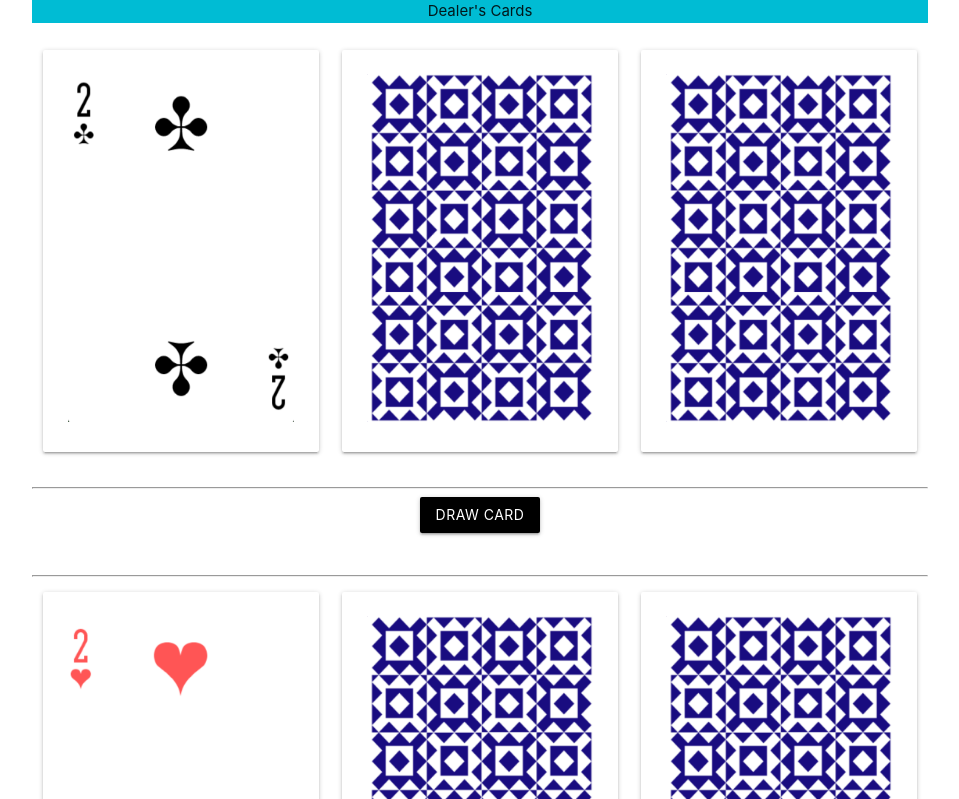
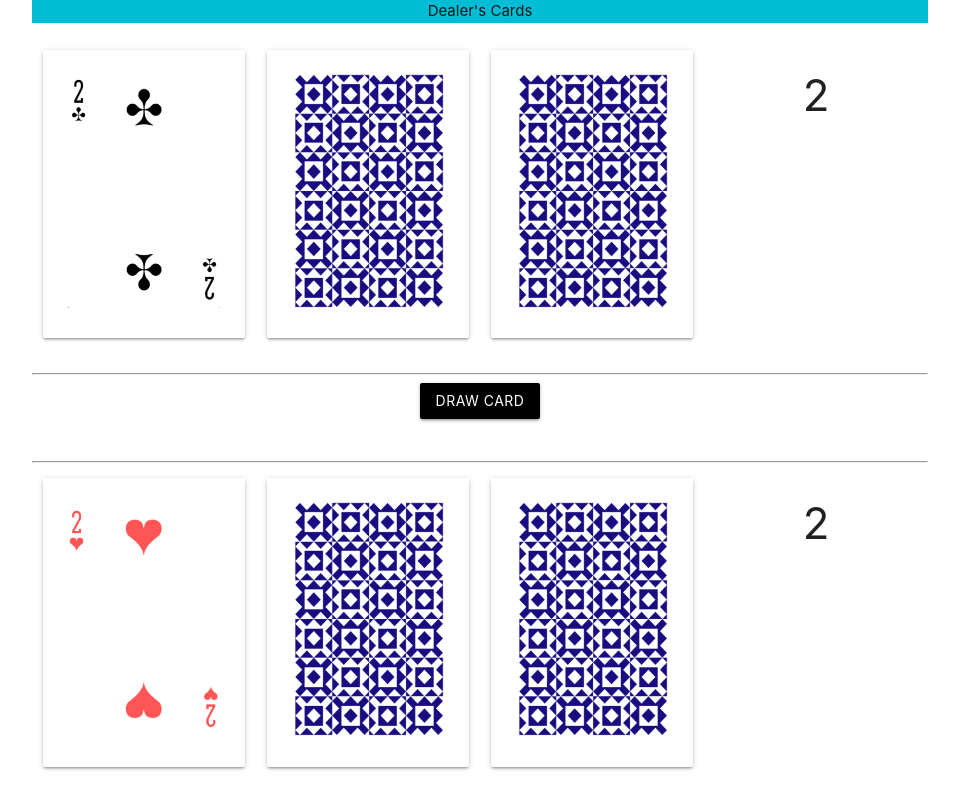
Before and after one commit to stevenckwong/js_cardgame, a plain HTML site: page index.html in a window 1280 px wide. Both pictures are taken after a click on the link "DRAW CARD". Shown: the top 799 px of the page, without its empty margins (160-1119 px from the left). Drawn offline with nearby package versions, Linux system fonts and the light colour scheme.

Commit message:
Added a Totals Column to show card totals

```diff
--- a/app.js
+++ b/app.js
@@ -1,6 +1,10 @@
 var currentCard = 0;
 let cardDeck = initCardDeck()
 let drawnCards = [];
+let dealerCards = [];
+let playerCards = [];
+let currentDealerTotal = 0;
+let currentPlayerTotal = 0;
 startGame();
 displayGameHistory();
 // const containerPanel = document.querySelector('.container');
@@ -131,15 +135,24 @@ function drawCard(){
 function startGame(e) {
   const cardDimensions = getCardHeightAndWidth();
 
-  const cardBackHTML = `<img class="card-image" src="cards/00-back.png" width="${cardDimensions[1]}" height="${cardDimensions[0]}"/>`;
+  // const cardBackHTML = `<img class="card-image" src="cards/00-back.png" width="${cardDimensions[1]}" height="${cardDimensions[0]}"/>`;
+  const cardBackImageSrc = 'cards/00-back.png';
 
   // re initialise the deck
   drawnCards = [];
+  dealerCards = [];
+  playerCards = [];
   currentCard = 0;
-  const displayCards = document.querySelectorAll('.card-content');
+  const displayCards = document.querySelectorAll('.card-image');
+  const dealerTotalCard = document.querySelector('.dealer-total');
+  const playerTotalCard = document.querySelector('.player-total');
+  dealerTotalCard.textContent = 0;
+  playerTotalCard.textContent = 0;
 
   for (let i = 0; i < 6; i++) {
-    displayCards[i].innerHTML = cardBackHTML;
+    displayCards[i].setAttribute('src',cardBackImageSrc);
+    displayCards[i].setAttribute('width',cardDimensions[1]);
+    displayCards[i].setAttribute('height',cardDimensions[0]);
   }
 
   // Change button functionality to draw new cards.
@@ -153,6 +166,31 @@ function startGame(e) {
 
 }
 
+// get the total of the current cards for dealer and player.
+// returns an array with first element being dealer total and second element player total
+function getDealerPlayerTotals()  {
+  // Total up dealer cards - the first 3 of the array
+  let dealerTotal = 0;
+  for (let i = 0; i < dealerCards.length; i++) {
+    // dealerTotal = dealerTotal + parseInt(displayCards[i].innerText);
+    // dealerCards.push(displayCards[i].innerText);
+    let cardValue = dealerCards[i];
+    dealerTotal = dealerTotal + cardValue;
+    // console.log(displayCards[i].innerText);
+  }
+  // console.log(dealerTotal)
+
+  // Total up player cards
+  let playerTotal = 0;
+  for (let i = 0; i < playerCards.length; i++) {
+    let pCardValue = playerCards[i]
+    playerTotal = playerTotal + pCardValue;
+  }
+
+  return [dealerTotal,playerTotal];
+}
+
+
 function getWinner() {
   let games = localStorage.getItem('games');
   let gamesArr;
@@ -162,48 +200,28 @@ function getWinner() {
     gamesArr = JSON.parse(games);
   }
 
-  const displayCards = document.querySelectorAll('.card-content');
-
-  // Total up dealer cards - the first 3 of the array
-  let dealerTotal = 0;
-  const dealerCards = []
-  for (let i = 0; i < 3; i++) {
-    // dealerTotal = dealerTotal + parseInt(displayCards[i].innerText);
-    // dealerCards.push(displayCards[i].innerText);
-    let cardValue = displayCards[i].getAttribute('cardValue');
-    dealerTotal = dealerTotal + parseInt(cardValue);
-    dealerCards.push(cardValue);
-    // console.log(displayCards[i].innerText);
-  }
-  // console.log(dealerTotal)
-
-  // Total up player cards
-  let playerTotal = 0;
-  const playerCards = [];
-  for (let i = 3; i < 6; i++) {
-    let pCardValue = displayCards[i].getAttribute('cardValue');
-    // playerTotal = playerTotal + parseInt(displayCards[i].innerText);
-    // playerCards.push(displayCards[i].innerText);
-    playerTotal = playerTotal + parseInt(pCardValue);
-    playerCards.push(pCardValue);
-  }
-
+  const totals = getDealerPlayerTotals();
+  const dealerTotal = totals[0];
+  const playerTotal = totals[1];
   let winningMessage = '';
   let winner;
+  const winnerPanel = document.getElementById('winnerPanel');
+
   if (dealerTotal > playerTotal) {
     winningMessage = `Dealer Wins! : ${dealerTotal} vs ${playerTotal}`;
     winner = 'Dealer'
   } else if (playerTotal > dealerTotal) {
     winningMessage = `Player Wins! : ${playerTotal} vs ${dealerTotal}`;
-    winner = 'Player'
-  } else {
+    winner = 'Player';
+} else {
     winningMessage = `Its a Draw! : ${playerTotal} vs ${dealerTotal}`;
     winner = 'Draw'
   }
 
-  const winnerPanel = document.getElementById('winnerPanel');
   winnerPanel.innerText = winningMessage;
   winnerPanel.style.display = 'inline-block'
+
+
 
   let currentGame = {
     'dealercards': dealerCards,
@@ -225,6 +243,11 @@ function drawCardClick(e) {
   const dealerCard = cards[0];
   const playerCard = cards[1];
 
+  dealerCards.push(dealerCard.value);
+  playerCards.push(playerCard.value);
+
+  let totals = getDealerPlayerTotals();
+
   // this should return the 6 displayed cards in an array. first 3 would be the dealer cards. next 3 would be the player cards
   const displayCards = document.querySelectorAll('.card-content');
   const cardDimensions = getCardHeightAndWidth();
@@ -238,6 +261,11 @@ function drawCardClick(e) {
   // displayCards[currentCard-1+3].innerText = playerCard.value;
   displayCards[currentCard-1+3].innerHTML = `<img class="card-image" src=cards/${playerCard.name}.png width="${cardDimensions[1]}px" height="${cardDimensions[0]}px" />`;
   displayCards[currentCard-1+3].setAttribute('cardValue',playerCard.value);
+
+  const dealerTotalCard = document.querySelector('.dealer-total');
+  const playerTotalCard = document.querySelector('.player-total');
+  dealerTotalCard.textContent = totals[0];
+  playerTotalCard.textContent = totals[1];
 
   // if this is the 3rd card drawn, get the winner, and change option to clear deck and start new game
   if (currentCard === 3) {
@@ -258,7 +286,7 @@ function getCardHeightAndWidth() {
   const cardHeight = card.clientHeight;
   const cardWidth = card.clientWidth;
 
-  const imgWidth = cardWidth - 50 // allow for 25px margin on left and right.
+  const imgWidth = cardWidth- 50 // allow for 25px margin on left and right.
   const imgHeight = imgWidth/0.65 * 1;
 
   return [imgHeight, imgWidth];
--- a/index.html
+++ b/index.html
@@ -16,20 +16,23 @@
   <div class="container">
     <div class="row cyan center">Dealer's Cards</div>
     <div class="row" id="dealer-row">
-      <div class="col s4" id="dealer-col-1">
+      <div class="col s3" id="dealer-col-1">
         <div class="card" id="dealer-card-1">
           <div class="card-content center" cardValue="0"><img class="card-image" src="cards/00-back.png" width="80" height="120px"/></div>
         </div>
       </div>
-      <div class="col s4" id="dealer-col-2">
+      <div class="col s3" id="dealer-col-2">
           <div class="card" id="dealer-card-2">
               <div class="card-content center" cardValue="0"><img class="card-image" src="cards/00-back.png" width="80" height="120px"/></div>
           </div>
       </div>
-      <div class="col s4" id="dealer-col-3">
+      <div class="col s3" id="dealer-col-3">
           <div class="card" id="dealer-card-3">
               <div class="card-content center" cardValue="0"><img class="card-image" src="cards/00-back.png" width="80" height="120px"/></div>
           </div>
+      </div>
+      <div class="col s3" id="dealer-col-4">
+        <div class="center"><h3 class="dealer-total">0</h3></div>
       </div>
     </div>
     <hr>
@@ -40,23 +43,26 @@
     </div>
     <hr>
     <div class="row" id="player-row">
-      <div class="col s4" id="player-col-1">
+      <div class="col s3" id="player-col-1">
         <div class="card" id="player-card-1">
             <div class="card-content center" cardValue="0"><img class="card-image" src="cards/00-back.png" width="80" height="120px"/></div>
           </div>
         </div>
-      <div class="col s4" id="player-col-2">
+      <div class="col s3" id="player-col-2">
         <div class="card" id="player-card-2">
-          <div class="card-content center"cardValue="0"><img class="card-image" src="cards/00-back.png" width="80" height="120px"/></div>
+          <div class="card-content center" cardValue="0"><img class="card-image" src="cards/00-back.png" width="80" height="120px"/></div>
         </div>
       </div>
-      <div class="col s4" id="player-col-3">
-          <div class="card" id="player-card-3">
-              <div class="card-content center" cardValue="0"><img class="card-image" src="cards/00-back.png" width="80" height="120px"/></div>
-            </div>
-          </div>
+      <div class="col s3" id="player-col-3">
+        <div class="card" id="player-card-3">
+            <div class="card-content center" cardValue="0"><img class="card-image" src="cards/00-back.png" width="80" height="120px"/></div>
+         </div>
       </div>
-      <div class="row cyan center">Player's Cards</div>
+      <div class="col s3" id="player-col-4">
+            <div class="center"><h3 class="player-total">0</h3></div>
+      </div>
+    </div>
+    <div class="row cyan center">Player's Cards</div>
     <hr>
 
      <div class="card-action center">
```
